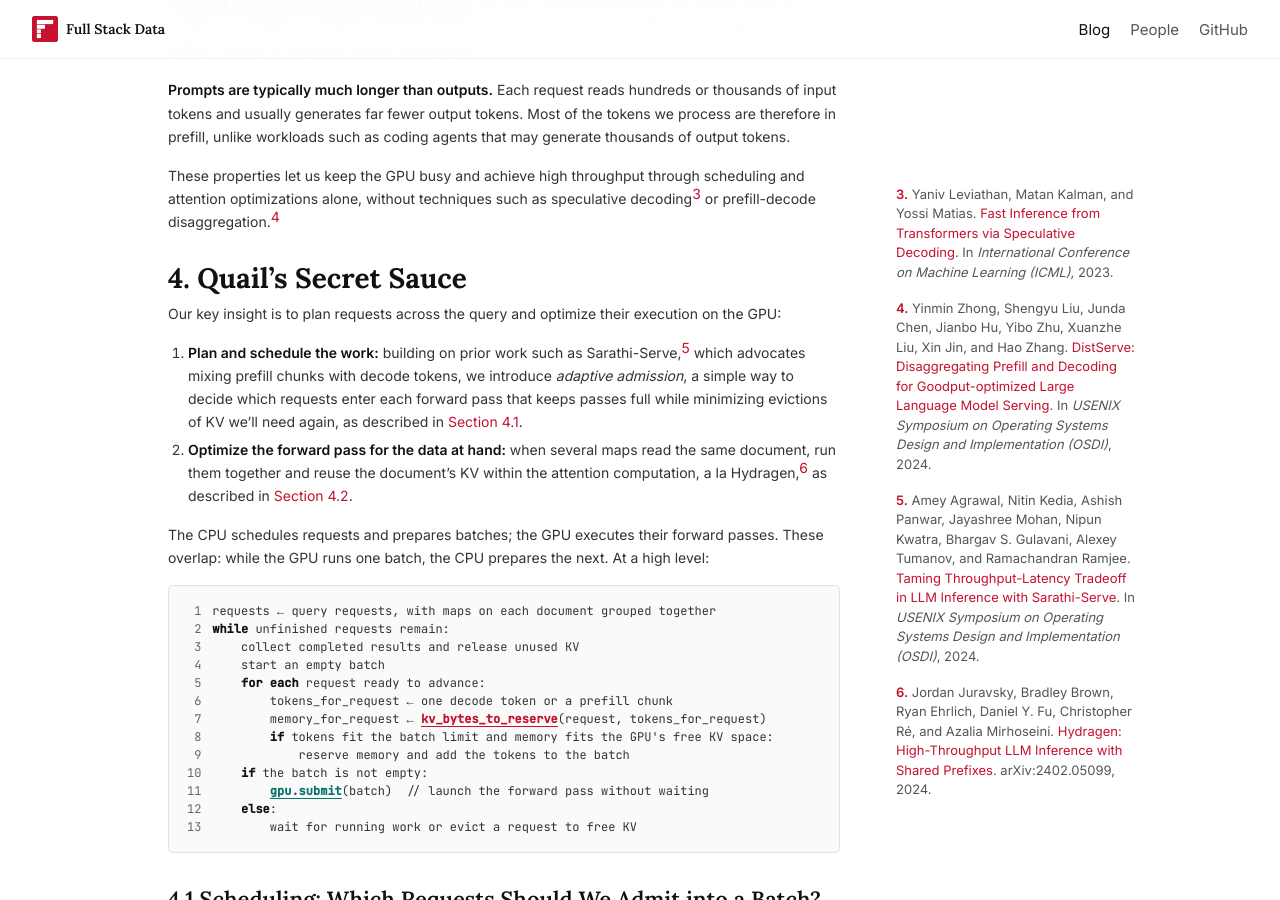
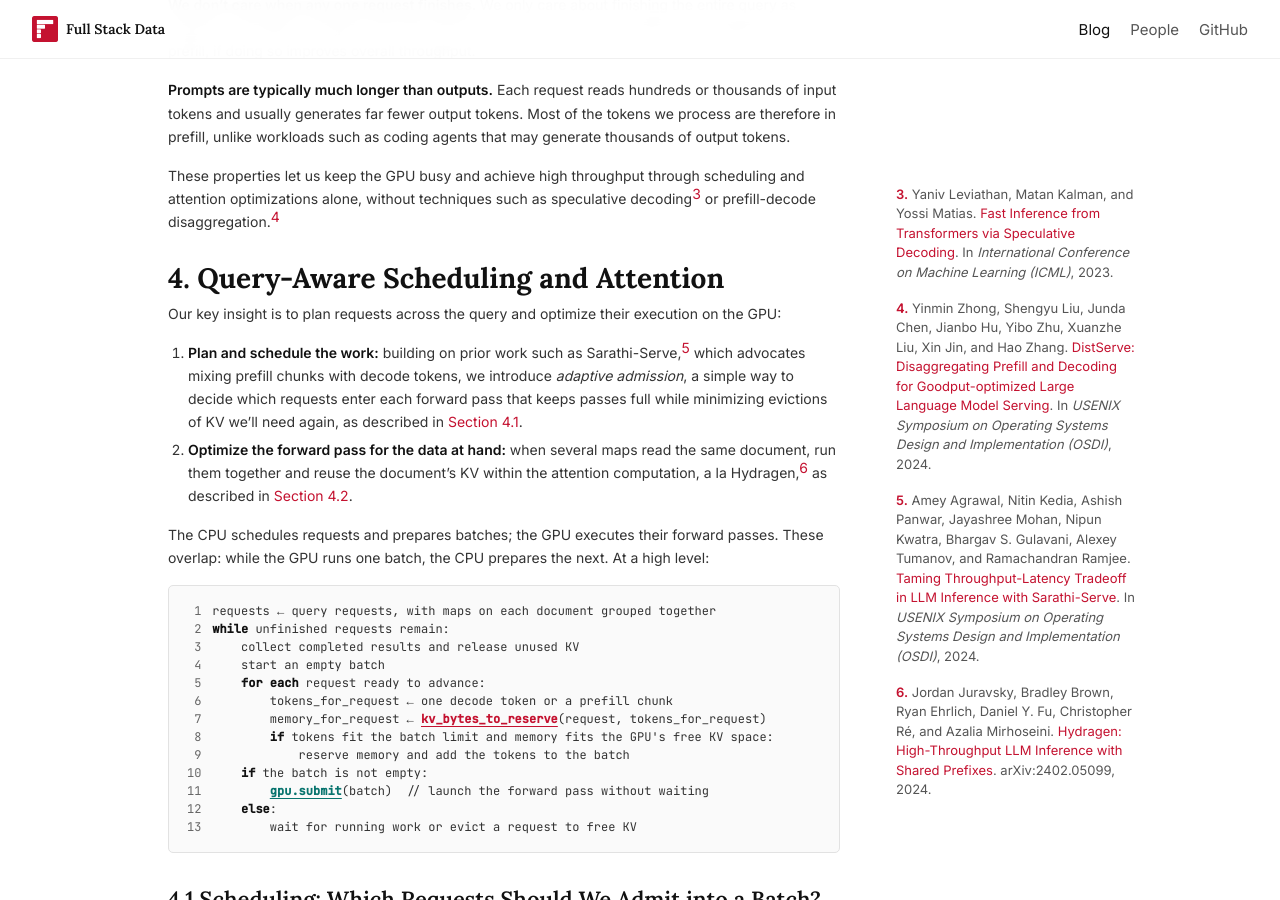
Before and after one commit to fsdatalab/fsdatalab.github.io, a Jekyll site: the page built from _posts/2026-11-03-ai-map.md, in a window 1280 px wide and 900 px high, scrolled down 1979 px. Built offline with Jekyll 4.4.1, drawn with Linux system fonts in a browser that asks for light colours.

Commit message:
Retitle AI.MAP section 4 Query-Aware Scheduling and Attention
Co-Authored-By: Claude Opus 5.5 <noreply@anthropic.com>
Claude-Session: https://claude.ai/code/session_012G22YMQssRfNYLRetzTaCz

```diff
--- a/_posts/2026-11-03-ai-map.md
+++ b/_posts/2026-11-03-ai-map.md
@@ -72,7 +72,7 @@ Most LLM inference engines are designed for chat, where users care about time to
 
 These properties let us keep the GPU busy and achieve high throughput through scheduling and attention optimizations alone, without techniques such as speculative decoding<sup><a href="#note-3">3</a></sup> or prefill-decode disaggregation.<sup><a href="#note-4">4</a></sup>
 
-# 4. Quail's Secret Sauce
+# 4. Query-Aware Scheduling and Attention
 
 Our key insight is to plan requests across the query and optimize their execution on the GPU:
 
@@ -197,7 +197,7 @@ We run all experiments with Qwen3 4B (FP8) on one H100, and let each map write u
 
 For each query, we report throughput (input and output tokens per second) and KV regret (the tokens computed beyond the fewest the query needs).
 
-We compare Quail, as described in [Section 4](#4-quails-secret-sauce), with two vLLM baselines:
+We compare Quail, as described in [Section 4](#4-query-aware-scheduling-and-attention), with two vLLM baselines:
 
 - **Stock vLLM.** We compile each query into LLM calls: one call for every map on every document. Then we pass all of the calls to `LLM.generate` in one batch, in random order.
 - **vLLM-sorted.** Same as stock vLLM, but we sort the calls so that all of the calls on one document are next to each other. This way, vLLM's prefix caching can reuse each document's KV, which reduces KV regret.
```
